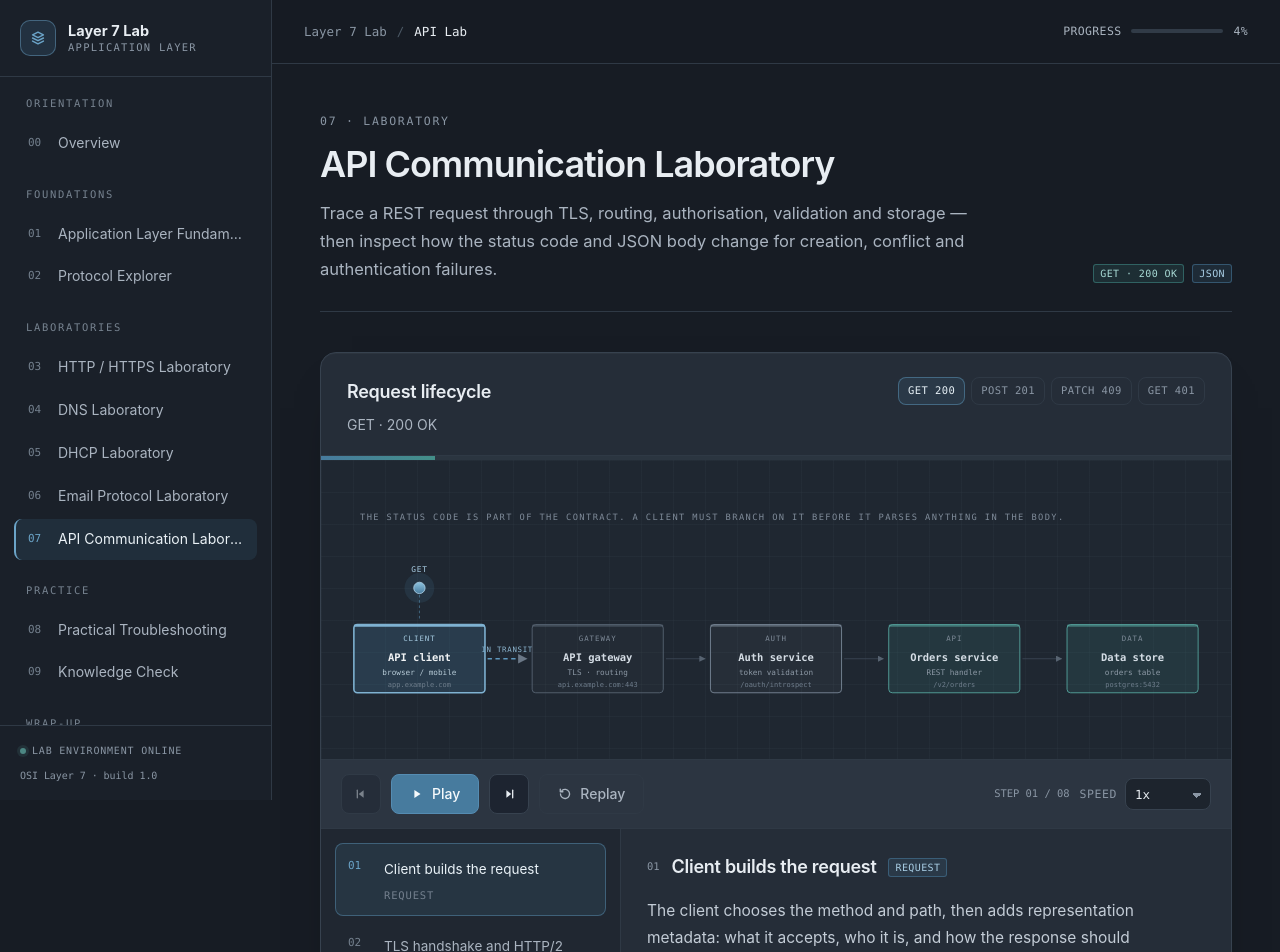
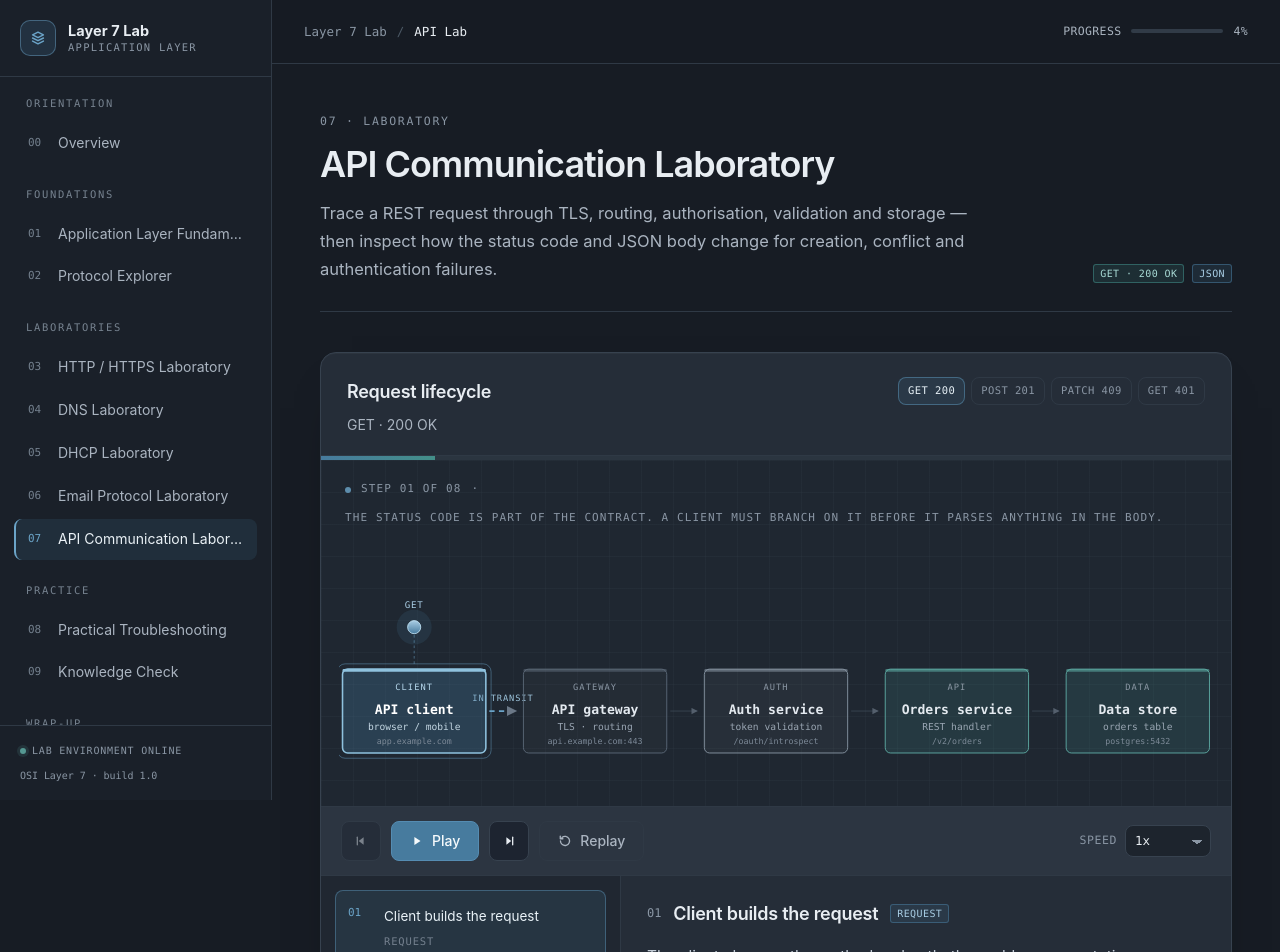
Before and after one commit to heshamkhairallah6-netizen/application-layer-learning-lab, a React (Vite) app: page /api-lab in a window 1280 px wide. Shown: the top 952 px of the page. Built offline with nearby package versions, Linux system fonts and the light colour scheme.

Commit message:
AppJet agent update (2 files)
- Redesign FlowCanvas: larger diagram, readable labels, inline component inspector
- Redesign SimulationShell: step caption, larger stage, guidance hint, calmer toolbar

```diff
--- a/src/components/sim/FlowCanvas.tsx
+++ b/src/components/sim/FlowCanvas.tsx
@@ -12,24 +12,24 @@ export type FlowNode = {
 };
 
 const W = 1000;
-const H = 274;
-const BOX_W = 150;
-const BOX_H = 78;
-const TOP = 146;
-const PAD = 92;
+const H = 300;
+const BOX_W = 164;
+const BOX_H = 96;
+const TOP = 150;
+const PAD = 86;
 
 const KIND_STROKE: Record<NonNullable<FlowNode['kind']>, string> = {
-  client: '#5e97bd',
-  server: '#58a8a1',
-  service: '#7d8b9b',
-  network: '#5a6776',
+  client: '#6ba4c8',
+  server: '#62b3aa',
+  service: '#8d9aa8',
+  network: '#5f6c7b',
 };
 
 const KIND_FILL: Record<NonNullable<FlowNode['kind']>, string> = {
-  client: 'rgba(71,123,158,0.16)',
-  server: 'rgba(67,143,137,0.16)',
-  service: 'rgba(255,255,255,0.035)',
-  network: 'rgba(255,255,255,0.02)',
+  client: 'rgba(71,123,158,0.18)',
+  server: 'rgba(67,143,137,0.18)',
+  service: 'rgba(255,255,255,0.04)',
+  network: 'rgba(255,255,255,0.025)',
 };
 
 function nodeX(index: number, total: number) {
@@ -53,7 +53,7 @@ export default function FlowCanvas({ nodes, activeNode, packetLabel, caption, sp
   const active = Math.max(0, Math.min(activeNode, total - 1));
   const activeLink = Math.max(0, active - 1);
   const px = nodeX(active, total);
-  const packetY = TOP - 42;
+  const packetY = TOP - 48;
   const duration = reduce ? 0 : Math.min(1.1, 0.72 / Math.max(speed, 0.5));
 
   const selectedNode = useMemo(() => (selected === null ? null : nodes[selected]), [selected, nodes]);
@@ -69,6 +69,7 @@ export default function FlowCanvas({ nodes, activeNode, packetLabel, caption, sp
 
   return (
     <div>
+      <div className="sim__stage-scroll">
         <svg
           className="flow"
           viewBox={`0 0 ${W} ${H}`}
@@ -81,23 +82,23 @@ export default function FlowCanvas({ nodes, activeNode, packetLabel, caption, sp
               <path d="M0 0 6 3 0 6z" fill="#6b7887" />
             </marker>
             <marker id="flow-arrow-done" markerWidth="7" markerHeight="7" refX="5.6" refY="3" orient="auto">
-            <path d="M0 0 6 3 0 6z" fill="#438f89" />
+              <path d="M0 0 6 3 0 6z" fill="#62b3aa" />
             </marker>
             <linearGradient id="flow-packet" x1="0" y1="0" x2="0" y2="1">
-            <stop offset="0%" stopColor="#8ec4e0" />
+              <stop offset="0%" stopColor="#a9cde4" />
               <stop offset="100%" stopColor="#477b9e" />
             </linearGradient>
           </defs>
 
           {caption ? (
-          <text x="24" y="26" fill="#7f8b99" fontSize="10" letterSpacing="1.6">
+            <text x="26" y="30" fill="#8b97a4" fontSize="12" letterSpacing="1.4" fontFamily="var(--mono)">
               {caption.toUpperCase()}
             </text>
           ) : null}
 
           {nodes.slice(0, -1).map((node, i) => {
-          const x1 = nodeX(i, total) + BOX_W / 2 + 3;
-          const x2 = nodeX(i + 1, total) - BOX_W / 2 - 6;
+            const x1 = nodeX(i, total) + BOX_W / 2 + 4;
+            const x2 = nodeX(i + 1, total) - BOX_W / 2 - 8;
             const isDone = i < activeLink;
             const isActive = i === activeLink;
             return (
@@ -107,21 +108,22 @@ export default function FlowCanvas({ nodes, activeNode, packetLabel, caption, sp
                   y1={TOP + BOX_H / 2}
                   x2={x2}
                   y2={TOP + BOX_H / 2}
-                stroke={isDone ? '#3d6f6a' : isActive ? '#5e97bd' : '#414d5b'}
-                strokeWidth={isActive ? 1.8 : 1.2}
-                strokeDasharray={isActive ? '5 4' : undefined}
+                  stroke={isDone ? '#3f7a74' : isActive ? '#6ba4c8' : '#414d5b'}
+                  strokeWidth={isActive ? 2 : 1.2}
+                  strokeDasharray={isActive ? '6 5' : undefined}
                   markerEnd={isDone ? 'url(#flow-arrow-done)' : 'url(#flow-arrow)'}
-                opacity={isActive || isDone ? 1 : 0.75}
+                  opacity={isActive || isDone ? 1 : 0.7}
                 >
-                {isActive ? <animate attributeName="stroke-dashoffset" from="0" to="-18" dur="1s" repeatCount="indefinite" /> : null}
+                  {isActive ? <animate attributeName="stroke-dashoffset" from="0" to="-22" dur="1s" repeatCount="indefinite" /> : null}
                 </line>
                 <text
                   x={(x1 + x2) / 2}
-                y={TOP + BOX_H / 2 - 8}
-                fill={isActive ? '#8fb8d2' : '#5c6875'}
-                fontSize="8.5"
+                  y={TOP + BOX_H / 2 - 12}
+                  fill={isActive ? '#9dc4dc' : '#5c6875'}
+                  fontSize="10"
+                  fontFamily="var(--mono)"
                   textAnchor="middle"
-                letterSpacing="0.8"
+                  letterSpacing="1"
                 >
                   {isActive ? 'IN TRANSIT' : ''}
                 </text>
@@ -133,8 +135,9 @@ export default function FlowCanvas({ nodes, activeNode, packetLabel, caption, sp
             const x = nodeX(i, total);
             const isActive = i === active;
             const isDone = i < active;
-          const stroke = isActive ? '#7fb2d2' : isDone ? '#3f736e' : KIND_STROKE[node.kind ?? 'service'];
-          const fill = isActive ? 'rgba(71,123,158,0.26)' : KIND_FILL[node.kind ?? 'service'];
+            const isSelected = i === selected;
+            const stroke = isSelected ? '#a9cde4' : isActive ? '#8fc2de' : isDone ? '#4b8b85' : KIND_STROKE[node.kind ?? 'service'];
+            const fill = isActive ? 'rgba(71,123,158,0.3)' : KIND_FILL[node.kind ?? 'service'];
             return (
               <g
                 key={node.id}
@@ -150,41 +153,53 @@ export default function FlowCanvas({ nodes, activeNode, packetLabel, caption, sp
                   }
                 }}
               >
+                {isActive && !reduce ? (
+                  <motion.rect
+                    x={x - BOX_W / 2 - 6}
+                    y={TOP - 6}
+                    width={BOX_W + 12}
+                    height={BOX_H + 12}
+                    rx="9"
+                    fill="none"
+                    stroke="#6ba4c8"
+                    strokeWidth="1"
+                    animate={{ opacity: [0.15, 0.55, 0.15] }}
+                    transition={{ duration: 2.4, repeat: Infinity, ease: 'easeInOut' }}
+                  />
+                ) : null}
                 <rect
                   x={x - BOX_W / 2}
                   y={TOP}
                   width={BOX_W}
                   height={BOX_H}
-                rx="4"
+                  rx="6"
                   fill={fill}
                   stroke={stroke}
-                strokeWidth={isActive ? 1.8 : 1}
+                  strokeWidth={isSelected ? 2.2 : isActive ? 1.8 : 1}
                 />
-              <rect x={x - BOX_W / 2} y={TOP} width={BOX_W} height="2.5" rx="1" fill={stroke} opacity={isActive ? 1 : 0.55} />
+                <rect x={x - BOX_W / 2} y={TOP} width={BOX_W} height="3" rx="1.5" fill={stroke} opacity={isActive || isSelected ? 1 : 0.55} />
                 {node.tag ? (
-                <text x={x} y={TOP + 19} fill={isActive ? '#a9cde4' : '#7f8b99'} fontSize="8.5" textAnchor="middle" letterSpacing="1.1">
+                  <text x={x} y={TOP + 24} fill={isActive ? '#b6d8ec' : '#8b97a4'} fontSize="10" fontFamily="var(--mono)" textAnchor="middle" letterSpacing="1.2">
                     {node.tag.toUpperCase()}
                   </text>
                 ) : null}
-              <text x={x} y={TOP + 42} fill={isActive ? '#f1f3f5' : '#d5dde5'} fontSize="12" textAnchor="middle" fontWeight="600">
+                <text x={x} y={TOP + 51} fill={isActive ? '#ffffff' : '#e3e9ef'} fontSize="15" textAnchor="middle" fontWeight="600">
                   {node.label}
                 </text>
-              <text x={x} y={TOP + 58} fill={isActive ? '#b6c9d6' : '#8d99a6'} fontSize="8.8" textAnchor="middle">
+                <text x={x} y={TOP + 70} fill={isActive ? '#c4d7e3' : '#9aa6b3'} fontSize="11" textAnchor="middle">
                   {node.sub}
                 </text>
                 {node.address ? (
-                <text x={x} y={TOP + 71} fill="#6f7d8c" fontSize="8" textAnchor="middle">
+                  <text x={x} y={TOP + 86} fill="#7d8a98" fontSize="9.5" fontFamily="var(--mono)" textAnchor="middle">
                     {node.address}
                   </text>
                 ) : null}
-              {isDone ? (
-                <circle cx={x + BOX_W / 2 - 9} cy={TOP + 11} r="4" fill="#438f89" />
-              ) : null}
+                {isDone ? <circle cx={x + BOX_W / 2 - 11} cy={TOP + 14} r="5" fill="#438f89" /> : null}
                 {isDone ? (
                   <path
-                  d={`M${x + BOX_W / 2 - 11} ${TOP + 11} l1.4 1.4 2.6 -2.8`}
+                    d={`M${x + BOX_W / 2 - 13.5} ${TOP + 14} l1.7 1.7 3 -3.2`}
                     stroke="#10161c"
-                  strokeWidth="1.2"
+                    strokeWidth="1.4"
                     fill="none"
                     strokeLinecap="round"
                   />
@@ -199,37 +214,38 @@ export default function FlowCanvas({ nodes, activeNode, packetLabel, caption, sp
                 animate={{ cx: px, cy: packetY }}
                 initial={false}
                 transition={{ duration, ease: 'easeInOut' }}
-              r="17"
+                r="20"
                 fill="rgba(71,123,158,0.16)"
               />
               <motion.circle
                 animate={{ cx: px, cy: packetY }}
                 initial={false}
                 transition={{ duration, ease: 'easeInOut' }}
-              r="6.5"
+                r="7.5"
                 fill="url(#flow-packet)"
-              stroke="#a9cde4"
+                stroke="#bfe0f2"
                 strokeWidth="1"
               />
               <motion.line
                 animate={{ x1: px, x2: px }}
                 initial={false}
                 transition={{ duration, ease: 'easeInOut' }}
-              y1={packetY + 8}
+                y1={packetY + 9}
                 y2={TOP - 4}
-              stroke="#5e97bd"
+                stroke="#6ba4c8"
                 strokeWidth="1"
                 strokeDasharray="3 3"
-              opacity="0.65"
+                opacity="0.6"
               />
               {packetLabel ? (
                 <motion.text
                   animate={{ x: px }}
                   initial={false}
                   transition={{ duration, ease: 'easeInOut' }}
-                y={packetY - 18}
+                  y={packetY - 22}
                   fill="#a9cde4"
-                fontSize="9"
+                  fontSize="10.5"
+                  fontFamily="var(--mono)"
                   textAnchor="middle"
                   letterSpacing="0.8"
                 >
@@ -239,33 +255,20 @@ export default function FlowCanvas({ nodes, activeNode, packetLabel, caption, sp
             </g>
           ) : null}
         </svg>
+      </div>
 
       {selectedNode ? (
-        <div
-          style={{
-            margin: '0 10px 10px',
-            border: '1px solid rgba(94,151,189,0.4)',
-            background: 'rgba(23,28,36,0.72)',
-            borderRadius: 4,
-            padding: '8px 11px',
-            display: 'flex',
-            gap: 12,
-            flexWrap: 'wrap',
-            alignItems: 'baseline',
-            position: 'relative',
-            zIndex: 2,
-          }}
-        >
-          <span className="mono" style={{ color: '#cfe3ef' }}>
-            {selectedNode.label}
-          </span>
-          <span className="mono dim" style={{ fontSize: 11 }}>
+        <div className="sim__inspector" role="region" aria-label={`${selectedNode.label} details`}>
+          <div className="sim__inspector-head">
+            <span className="sim__inspector-name">{selectedNode.label}</span>
+            <span className="sim__inspector-role">
               {selectedNode.sub}
               {selectedNode.address ? ` · ${selectedNode.address}` : ''}
             </span>
-          <span style={{ fontSize: 11.8, color: '#aab4c0', flex: '1 1 260px' }}>{selectedNode.detail ?? 'Component in the Layer 7 path.'}</span>
+          </div>
+          <p className="sim__inspector-body">{selectedNode.detail ?? 'Component in the Layer 7 path.'}</p>
           <button type="button" className="btn btn--ghost btn--sm" onClick={() => setSelected(null)}>
-            Close
+            Close details
           </button>
         </div>
       ) : null}
--- a/src/components/sim/SimulationShell.tsx
+++ b/src/components/sim/SimulationShell.tsx
@@ -117,12 +117,19 @@ export default function SimulationShell({
       </div>
 
       <div className="sim__stage">
+        <div className="sim__caption">
+          <span className="sim__caption-dot" aria-hidden />
+          <span>
+            Step {String(safeIndex + 1).padStart(2, '0')} of {String(steps.length).padStart(2, '0')}
+          </span>
+          <span aria-hidden>·</span>
+          <span>{caption ?? step?.phase}</span>
+        </div>
         <FlowCanvas
           nodes={nodes}
           activeNode={step?.node ?? 0}
           packetLabel={step?.packetLabel}
           speed={speed}
-          caption={caption ?? `Step ${safeIndex + 1} of ${steps.length} · ${step?.phase ?? ''}`}
         />
         {stageFooter}
       </div>
@@ -165,10 +172,6 @@ export default function SimulationShell({
 
         <div className="spacer" />
 
-        <span className="mono dim" style={{ fontSize: 10.5 }}>
-          STEP {String(safeIndex + 1).padStart(2, '0')} / {String(steps.length).padStart(2, '0')}
-        </span>
-
         <label className="sim__speed">
           SPEED
           <select className="select" value={speed} onChange={(e) => setSpeed(Number(e.target.value))} aria-label="Animation speed">
@@ -207,7 +210,7 @@ export default function SimulationShell({
 
         <div className="sim__detail" aria-live="polite">
           <div className="sim__detail-head">
-            <span className="mono dim" style={{ fontSize: 10.5 }}>
+            <span className="mono dim" style={{ fontSize: 12 }}>
               {String(safeIndex + 1).padStart(2, '0')}
             </span>
             <span className="sim__detail-title">{step?.title}</span>
@@ -229,6 +232,12 @@ export default function SimulationShell({
               <pre>{step.raw}</pre>
             </div>
           ) : null}
+          <div className="sim__hint">
+            <span className="sim__hint-label">Tip</span>
+            <span>
+              Click any component in the diagram to see what it does in this exchange. Use the arrows to move one step at a time.
+            </span>
+          </div>
           {!reduce && finished ? (
             <div className="callout callout--ok">
               <span>
@@ -241,11 +250,11 @@ export default function SimulationShell({
 
       <div className="sim__legend">
         <span>
-          <span className="dot dot--ok" style={{ display: 'inline-block', marginRight: 6 }} />
+          <span className="dot dot--ok" style={{ display: 'inline-block', marginRight: 8 }} />
           completed
         </span>
         <span>
-          <span className="dot dot--live" style={{ display: 'inline-block', marginRight: 6 }} />
+          <span className="dot dot--live" style={{ display: 'inline-block', marginRight: 8 }} />
           active hop
         </span>
         <span className="faint">click any component for its role</span>
```
Lines whose indentation alone changed are shown as unchanged.
